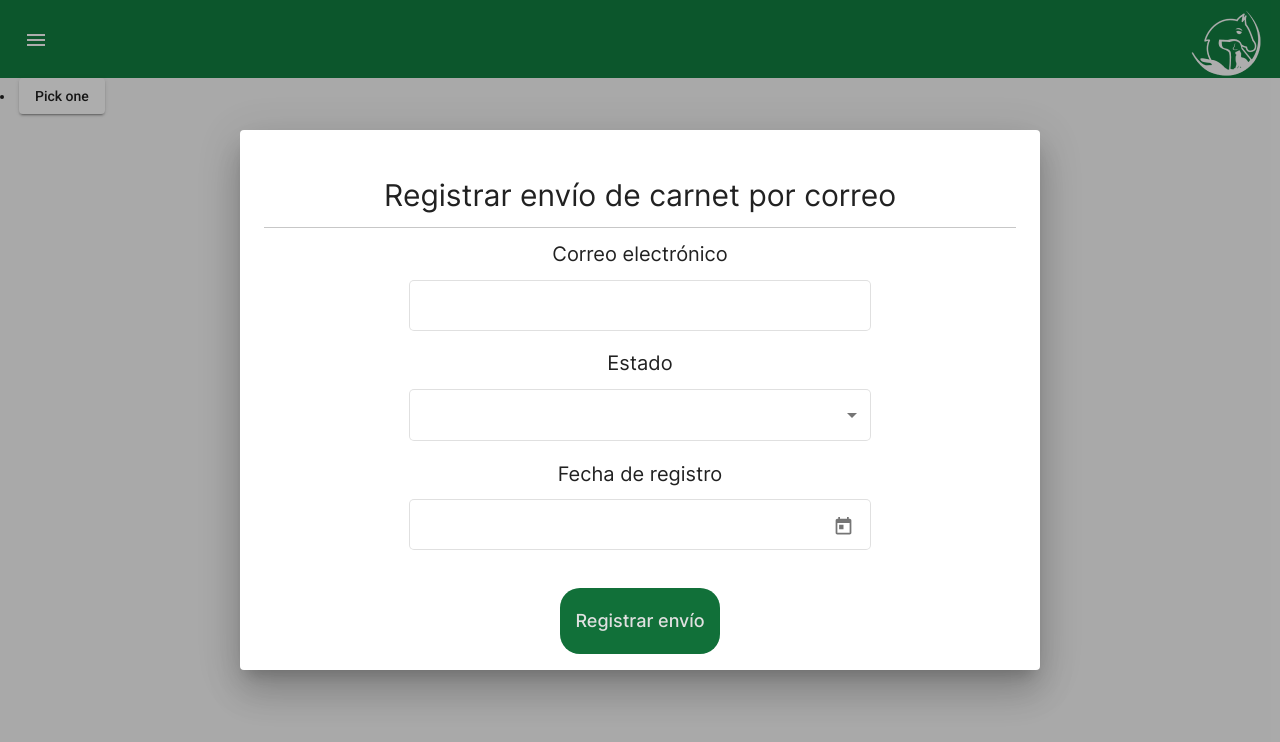
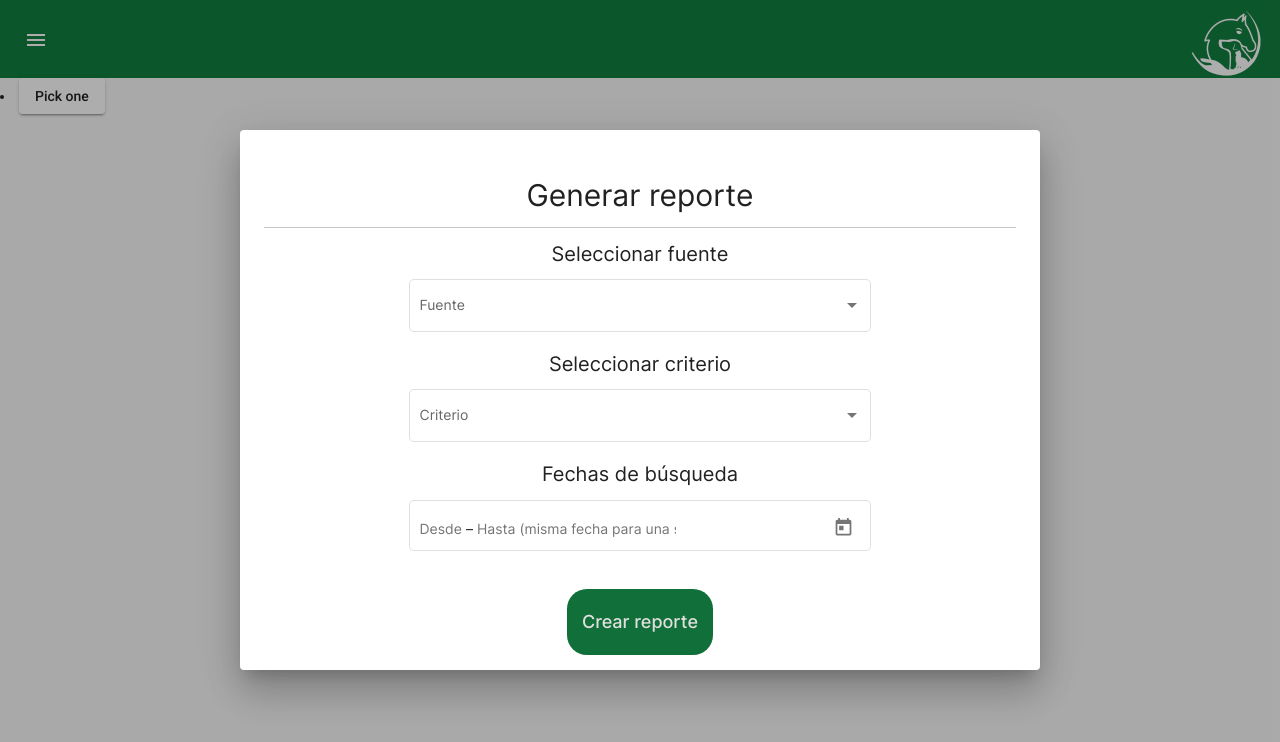
Before and after one commit to Los-ultimos/Los-ultimos, an Angular app: page / in a window 1280 px wide. Both pictures are taken after a click on the button "Pick one". Shown: the top 742 px of the page. Built offline with nearby package versions, Linux system fonts and the light colour scheme.

Commit message:
formulario de generacion de reporte de datos

```diff
--- a/src/app/app.component.ts
+++ b/src/app/app.component.ts
@@ -6,6 +6,7 @@ import { FormcarnetComponent } from './formcarnet/formcarnet.component';
 import { FormdecesosComponent } from './formdecesos/formdecesos.component';
 import { FormemailComponent } from './formemail/formemail.component';
 import { FormfichasmedicasComponent } from './formfichasmedicas/formfichasmedicas.component';
+import { FormreporteComponent } from './formreporte/formreporte.component';
 
 @Component({
   selector: 'app-root',
@@ -22,7 +23,7 @@ export class AppComponent {
   constructor(public dialog: MatDialog){}
 
   openDialog():void{
-    const dialogRef=this.dialog.open(FormemailComponent, {width:'100vh'})
+    const dialogRef=this.dialog.open(FormreporteComponent, {width:'100vh'})
   }
 
 
--- a/src/app/app.module.ts
+++ b/src/app/app.module.ts
@@ -27,6 +27,7 @@ import { FormfichasmedicasComponent } from './formfichasmedicas/formfichasmedica
 import { FormanimalduenoComponent } from './formanimaldueno/formanimaldueno.component';
 import { FormcarnetComponent } from './formcarnet/formcarnet.component';
 import { FormemailComponent } from './formemail/formemail.component';
+import { FormreporteComponent } from './formreporte/formreporte.component';
 
 @NgModule({
   declarations: [
@@ -39,6 +40,7 @@ import { FormemailComponent } from './formemail/formemail.component';
     FormanimalduenoComponent,
     FormcarnetComponent,
     FormemailComponent,
+    FormreporteComponent,
 
   ],
   imports: [
--- a/src/app/formemail/formemail.component.html
+++ b/src/app/formemail/formemail.component.html
@@ -9,7 +9,6 @@
 
     <p>Estado</p>
     <mat-form-field class="inputField" appearance="outline">
-
         <mat-select>
             <mat-option value="option1">Enviado</mat-option>
             <mat-option value="option2">Sin Confirmar</mat-option>
--- /dev/null
+++ b/src/app/formreporte/formreporte.component.css
@@ -0,0 +1,86 @@
+.fieldType{
+    font-family: 'inter';
+    justify-items: center;
+    width: 50%;
+  }
+
+  .entireField{
+    font-family: 'inter';
+    width: 100%;
+  }
+
+
+  .inputField{
+    font-family: 'inter';
+    width: 70%;
+  }
+
+
+
+  .textAreaType{
+    resize : none;
+  }
+
+  h1{
+    text-align: center;
+    padding-top: 25px;
+    font-size: 30px;
+    font-family: 'Inter';
+  }
+
+  h2{
+    text-align: center;
+    font-family: 'inter';
+  }
+
+  p{
+    font-family: 'inter';
+    text-align: center;
+    font-size: 20px;
+  }
+
+
+  mat-form-field{
+    justify-self: center;
+    align-self: center;
+    display: flex;
+    flex-direction: column;
+  }
+  .mat-dialog-actions {
+    justify-content: center;
+  }
+
+  .mat-dialog-content {
+      padding-left: 70px;
+      padding-right: 70px;
+    font-family: 'Inter';
+    display: flex;
+    flex-direction: column;
+
+  }
+
+
+  button{
+    background-color: #137F41;
+    padding: 15px;
+    border-radius: 20px;
+    color: white ;
+    font-family: 'Inter';
+    font-size: large;
+    margin: 1%;
+    display: flex;
+  }
+
+  .telephone-right-align {
+    margin-left: 8px;
+    text-align: right;
+  }
+
+input.telephone-right-align::-webkit-outer-spin-button,
+input.telephone-right-align:-webkit-inner-spin-button {
+  display: none;
+}
+
+input.telephone-right-align {
+  -moz-appearance: textfield;
+}
--- /dev/null
+++ b/src/app/formreporte/formreporte.component.html
@@ -0,0 +1,44 @@
+<h1 mat-dialog-title>Generar reporte</h1>
+<hr>
+<div mat-dialog-content>
+
+    <p>Seleccionar fuente</p>
+    <mat-form-field class="inputField" appearance="outline">
+        <mat-label>Fuente</mat-label>
+        <mat-select>
+            <mat-option value="option1">Animales</mat-option>
+            <mat-option value="option2">Propietarios</mat-option>
+            <mat-option value="option3">Carnets</mat-option>
+            <mat-option value="option4">Fichas médicas</mat-option>
+            <mat-option value="option5">Atenciones clínicas</mat-option>
+            <mat-option value="option2">Decesos</mat-option>
+        </mat-select>
+    </mat-form-field>
+
+    <p>Seleccionar criterio</p>
+    <mat-form-field class="inputField" appearance="outline">
+        <mat-label>Criterio</mat-label>
+        <mat-select>
+            <mat-option value="option1">Opcion 1</mat-option>
+            <mat-option value="option2">Opcion 2</mat-option>
+            <mat-option value="option3">Opcion 3</mat-option>
+            <mat-option value="option4">Opcion 4</mat-option>
+            <mat-option value="option5">Opcion 5</mat-option>
+            <mat-option value="option2">Opcion 6</mat-option>
+        </mat-select>
+    </mat-form-field>
+
+    <p>Fechas de búsqueda</p>
+    <mat-form-field class="inputField" appearance="outline">
+        <mat-date-range-input  [rangePicker]="picker3">
+        <input matStartDate placeholder="Desde">
+        <input matEndDate placeholder="Hasta (misma fecha para una sola)">
+        </mat-date-range-input>
+        <mat-datepicker-toggle matSuffix [for]="picker3"></mat-datepicker-toggle>
+        <mat-date-range-picker #picker3></mat-date-range-picker>
+    </mat-form-field>
+
+</div>
+<div mat-dialog-actions>
+    <button mat-button cdkFocusInitial>Crear reporte</button>
+</div>
--- /dev/null
+++ b/src/app/formreporte/formreporte.component.ts
@@ -0,0 +1,15 @@
+import { Component, OnInit } from '@angular/core';
+
+@Component({
+  selector: 'app-formreporte',
+  templateUrl: './formreporte.component.html',
+  styleUrls: ['./formreporte.component.css']
+})
+export class FormreporteComponent implements OnInit {
+
+  constructor() { }
+
+  ngOnInit(): void {
+  }
+
+}
```
Also changed, not shown: 1 other file (tests, documents, lock files or other folders).
